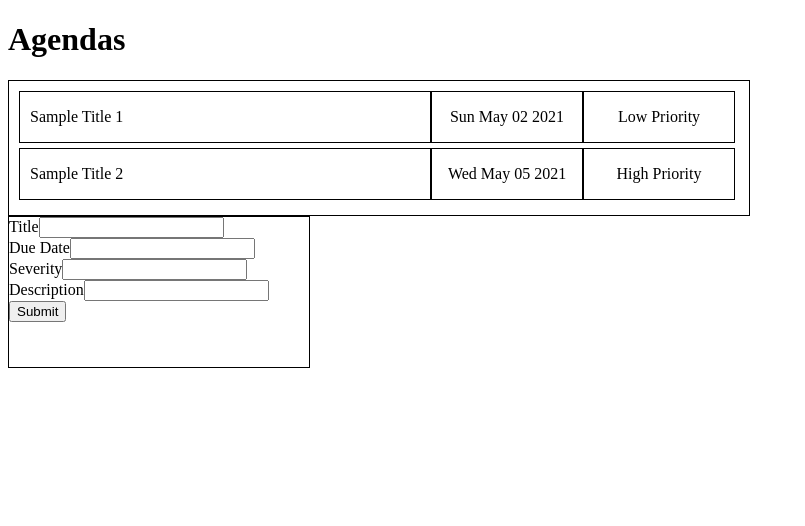
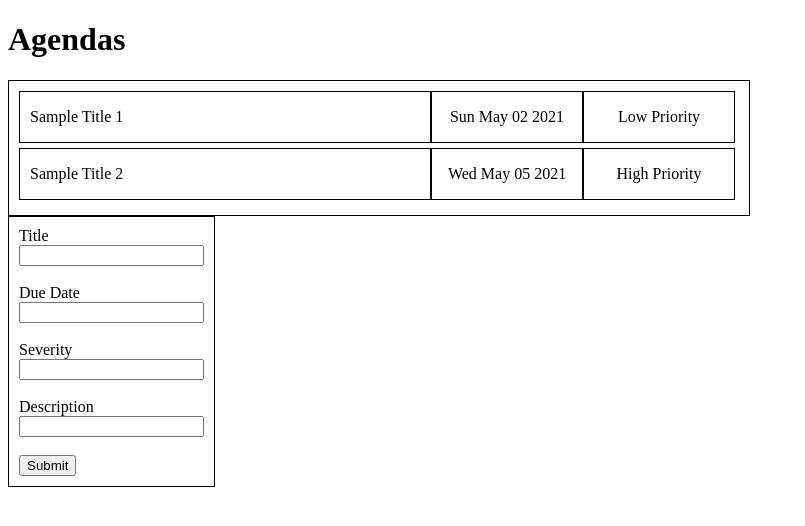
Before and after one commit to eazimmer/agendas, an Angular app: page / in a window 1280 px wide. Shown: the top 526 px of the page, without its empty margins (0-805 px from the left). Built offline with nearby package versions, Linux system fonts and the light colour scheme.

Commit message:
Restructure Task-Form to be better styled and more presentable

```diff
--- a/src/app/task-form/task-form.component.css
+++ b/src/app/task-form/task-form.component.css
@@ -1,5 +1,6 @@
-#content {
-  width: 300px;
-  height: 150px;
+#form-content {
+  padding: 10px;
+  width: fit-content;
+  height: fit-content;
   border: 1px solid black;
 }
--- a/src/app/task-form/task-form.component.html
+++ b/src/app/task-form/task-form.component.html
@@ -1,21 +1,25 @@
-<div id="content">
+<div id="form-content">
   <form #taskForm="ngForm" (ngSubmit)="onSubmit(taskForm)">
     <div>
-      <label for="title">Title</label>
+      <label for="title">Title</label><br>
       <input name="title" type="text" id="title" required ngModel>
     </div>
+    <br>
     <div>
-      <label for="dueDate">Due Date</label>
+      <label for="dueDate">Due Date</label><br>
       <input name="dueDate" type="text" id="dueDate" required ngModel>
     </div>
+    <br>
     <div>
-      <label for="severity">Severity</label>
+      <label for="severity">Severity</label><br>
       <input name="severity" type="text" id="severity" required ngModel>
     </div>
+    <br>
     <div>
-      <label for="Description">Description</label>
+      <label for="Description">Description</label><br>
       <input name="description" type="text" id="Description" required ngModel>
     </div>
+    <br>
     <button type="submit" class="btn btn-success">Submit</button>
   </form>
 </div>
```
